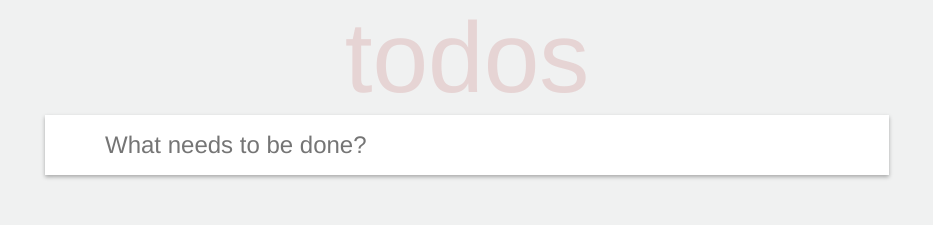
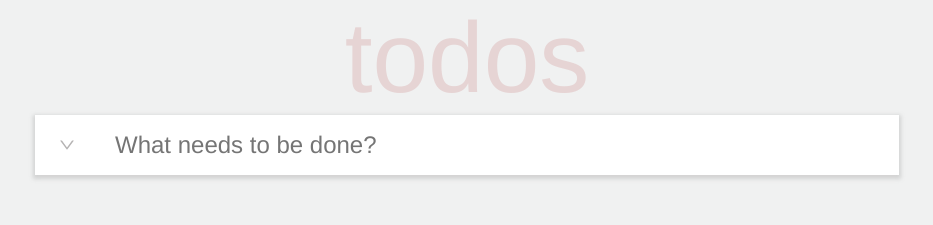
Before and after one commit to NiyatiGarg/SampleProject-Todos, a React (Create React App) app: page / in a window 1280 px wide. Shown: the top 225 px of the page, without its empty margins (173-1106 px from the left). Built offline with nearby package versions, Linux system fonts and the light colour scheme.

Commit message:
fixed UI

```diff
--- a/src/components/Dashboard.css
+++ b/src/components/Dashboard.css
@@ -11,47 +11,75 @@
     color: #AF2f2f26;
     font-weight: lighter;
 }
+.content-parent{
+    box-shadow: 0 2px 4px 2px rgba(143, 141, 141, 0.3),
+    0 0 2px 0 rgba(0, 0, 0, 0);
+}
+.input-parent {
+    display: flex;
+    flex-direction: row;
+}
 
-.input{
-    padding: 16px 16px 16px 60px;
-    font: 24px "Helvetica Neue" ;
+.icon {
+    display: flex;
+    padding: 0;
+    width: 5vw;
+    align-items: center;
+    justify-content: center;
+    font-weight: 500;
+    background: white;
+   color: #b5b3b3;
+    /*box-shadow: 0 2px 4px 0 rgba(0, 0, 0, 0.3);*/
+    /*0 -2px 0 0 rgba(0, 0, 0, 0);*/
+}
+
+.input {
+    padding: 16px;
+    font: 24px "Helvetica Neue";
     font-weight: 300;
     width: 60vw;
     border: none;
-    box-shadow: 0 2px 4px 0 rgba(0, 0, 0, 0.3),
-    0 -2px 0 0 rgba(0, 0, 0, 0);
-    /*justify-content: flex-start;*/
-}
+    }
 
 .listItem {
     display: flex;
     padding: 5px;
     font: 15px "Helvetica Neue";
     font-weight: 300;
-    width: 64.5vw;
-    height:35px;
+    height: 35px;
     background: white;
     flex-direction: row;
-    box-shadow: 0 2px 4px 0 rgba(0, 0, 0, 0.38),
-    0 -2px 0 0 rgba(0, 0, 0, 0.04);
     align-items: center;
+    border-top: 1px solid #e3e3e3;
 }
 
-.filters{
+.completed {
+    display: flex;
+    padding: 5px;
+    font: 15px "Helvetica Neue";
+    font-weight: 200;
+    color: #a2a0a0;
+    height: 35px;
+    border-top: 1px solid #e3e3e3;
+    background: white;
+    flex-direction: row;
+    align-items: center;
+    text-decoration: line-through;
+}
+
+.filters {
     display: flex;
     padding: 10px 5px 10px 5px;
     font: 15px "Helvetica Neue";
     font-weight: 200;
-    width: 64.5vw;
     background: white;
     flex-direction: row;
     color: gray;
-    box-shadow: 0 2px 4px 0 rgba(0, 0, 0, 0.38),
-    0 -2px 0 0 rgba(0, 0, 0, 0.04);
     align-items: center;
+    border-top: 1px solid #e3e3e3;
 }
 
-.filterButtons{
+.filterButtons {
     display: flex;
     background: transparent;
     border: none;
@@ -60,6 +88,7 @@
     color: gray;
     font-family: "Helvetica Neue";
 }
+
 .active {
     display: flex;
     border-radius: 3px;
@@ -68,6 +97,7 @@
     font-size: 15px;
     font-family: "Helvetica Neue";
 }
+
 .filterButtons:hover {
     display: flex;
     border-radius: 3px;
--- a/src/components/Dashboard.tsx
+++ b/src/components/Dashboard.tsx
@@ -1,6 +1,6 @@
 import './Dashboard.css';
 import React, {useState} from "react";
-import {CloseOutlined} from '@ant-design/icons';
+import {CloseOutlined, DownOutlined} from '@ant-design/icons';
 import GenUtils from "../utils/GenUtils";
 import {Checkbox} from "antd/lib";
 import {CheckboxChangeEvent} from "antd/es/checkbox";
@@ -57,20 +57,24 @@ const Dashboard = () => {
             <div className={'header'}>
                 todos
             </div>
+            <div className={'content-parent'}>
+            <div  className={'input-parent'}>
+                <DownOutlined className={'icon'}/>
                 <input
+                    className={'input'}
                     value={newItem}
-                className={'input'}
                     placeholder='What needs to be done?'
                     onChange={(e) =>
                         setNewItem(e.target.value)
                     }
                     onKeyPress={handleKeyPress}
                 />
+            </div>
             {
                 todos.filter(applyFilters).map((todo, index) => (
                     <div
                         key={index}
-                        className={'listItem'}
+                        className={todo.checked ? 'completed' : 'listItem'}
                         onMouseEnter={() => setHoveredItemIndex(index)}
                         onMouseLeave={() => setHoveredItemIndex(null)}
                     >
@@ -90,13 +94,13 @@ const Dashboard = () => {
                         {hoveredItemIndex === index &&
                         <CloseOutlined
                             onClick={() => DeleteItem(index)}
-                            style={{color: 'IndianRed', padding:'0 10px'}}/>
+                            style={{color: 'IndianRed', padding: '0 10px'}}/>
                         }
                     </div>
                 ))}
             {todos.length ?
                 <div className={'filters'}>
-                    <p style={{position: 'absolute'}}>{todos.length} items left</p>
+                    <p style={{position: 'absolute'}}>{todos.filter(todo => !todo.checked).length} items left</p>
                     <div style={{display: 'flex', justifyContent: 'center', flex: 1}}>
                         <button
                             className={'filterButtons' + (!activeButton && !completedButton ? ' active' : '')}
@@ -126,6 +130,7 @@ const Dashboard = () => {
                 : null
             }
             </div>
+        </div>
     )
 };
 
```
Also changed, not shown: src/assets/CustomCheckbox.ts (deleted). Lines whose indentation alone changed are shown as unchanged.
